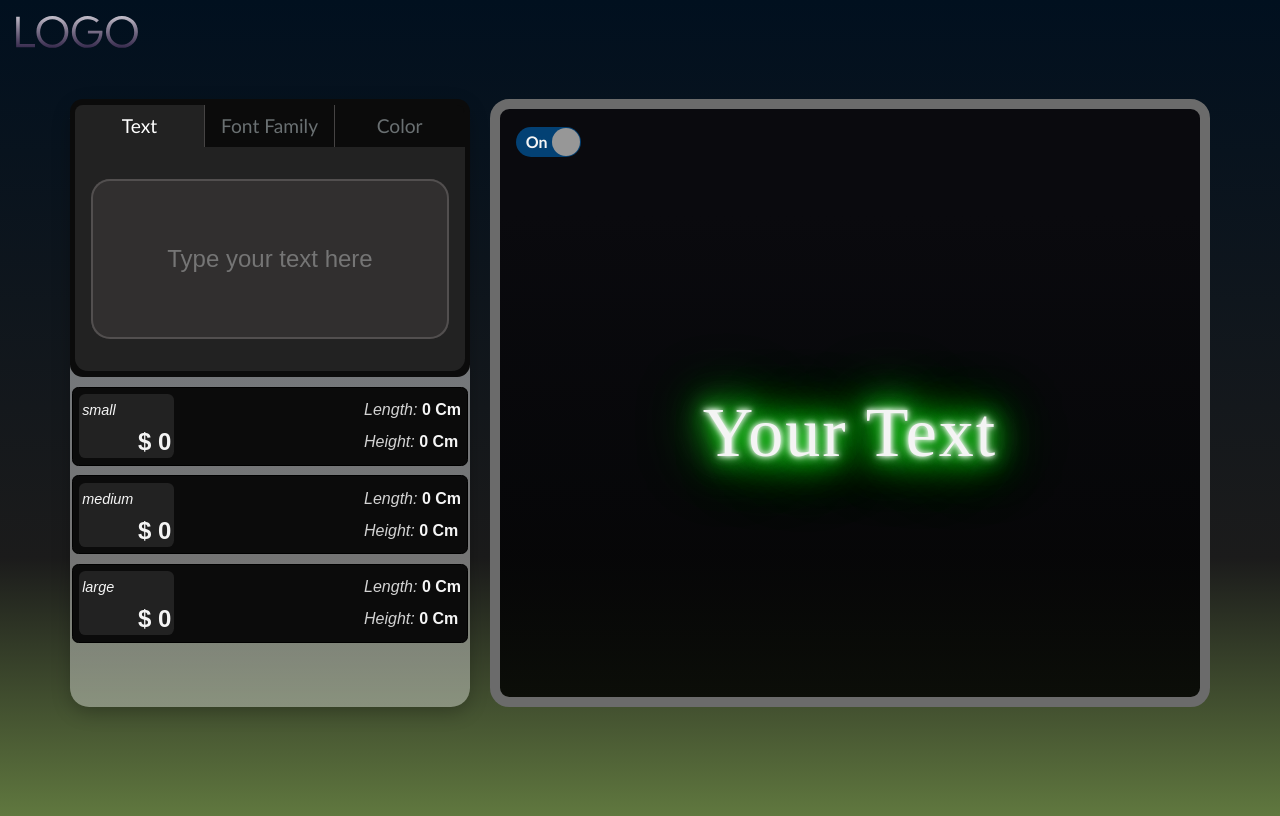
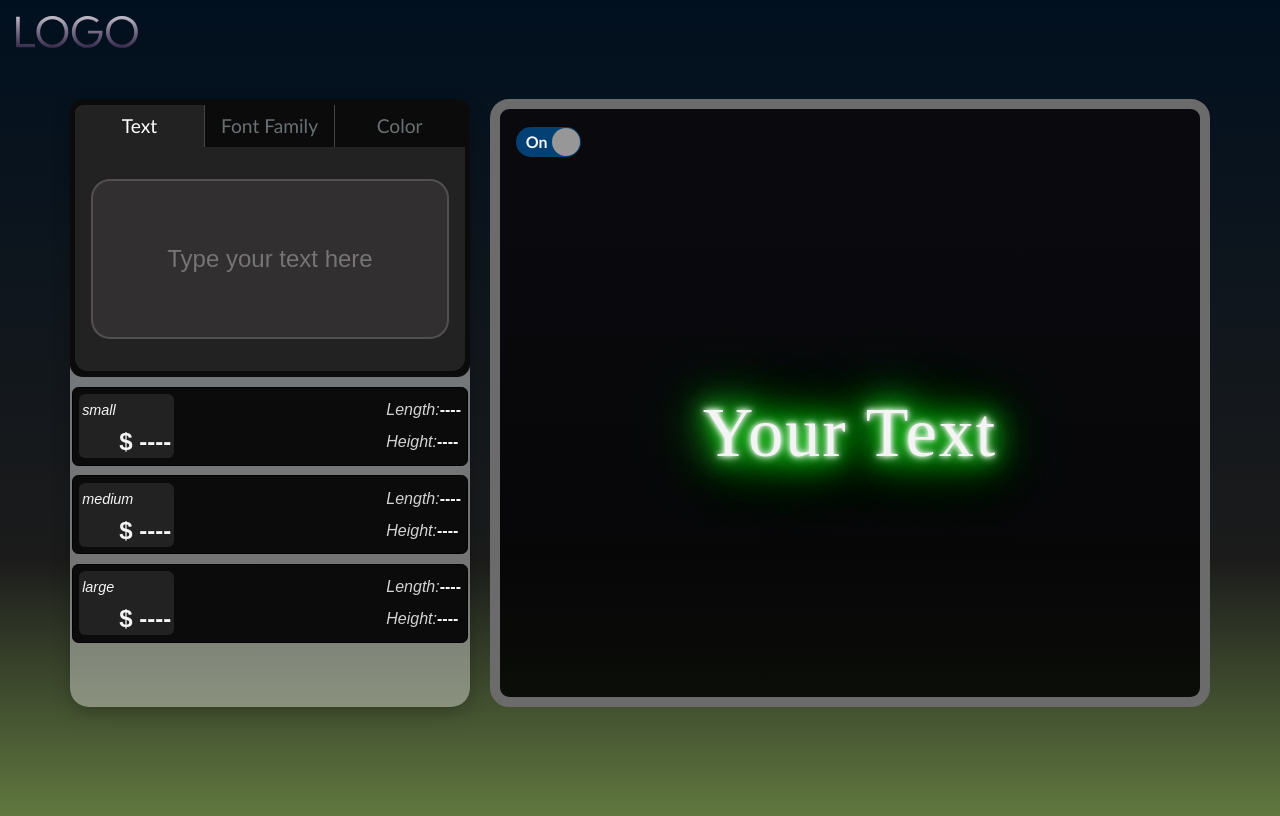
Before and after one commit to NafiurSiddiqui/NeonText---V2, a React (Create React App) app: page /Ui in a window 1280 px wide. Built offline with nearby package versions, Linux system fonts and the light colour scheme; a web font is replaced by a local one.

Commit message:
major features implemented successfully

```diff
--- a/src/Components/UI/Ui-display/UiDisplay.js
+++ b/src/Components/UI/Ui-display/UiDisplay.js
@@ -5,7 +5,6 @@ import UserTextAndBars from './UserTextAndBars';
 
 function UiDisplay(props) {
 	//HERE
-
 
 	const [toggleNeon, setToggleNeon] = useState(true);
 
--- a/src/Components/UI/Ui-display/UserTextAndBars.js
+++ b/src/Components/UI/Ui-display/UserTextAndBars.js
@@ -1,8 +1,6 @@
 import { useEffect, useState } from 'react';
 
 function UserTextAndBars(props) {
-
-
 	const [showBars, setShowBars] = useState(false);
 	const [displayText, setDisplayText] = useState('Your Text');
 	//STYLING STATE
@@ -18,15 +16,10 @@ function UserTextAndBars(props) {
 	const neonState = props.neonSwitchState;
 	const colorActive = props.activeColor;
 
-
-
-
 	let txtLength = userText.length;
 
 	useEffect(() => {
 		let timerHandler = setTimeout(() => {
-
-			props.setDebounce(true);
 			// if (txtState === false && storeText === null) {
 			// 	// console.log('1');
 			// 	setDisplayText('Your Text');
@@ -43,6 +36,8 @@ function UserTextAndBars(props) {
 			}
 
 			if (userText.length > 0) {
+				props.setDebounce(true);
+
 				setDisplayText(userText);
 			}
 
@@ -65,7 +60,7 @@ function UserTextAndBars(props) {
 			//debouceActive = false
 			props.setDebounce(false);
 		};
-	}, [txtState, txtLength, storeText, userText, storageStatus,props]);
+	}, [txtState, txtLength, storeText, userText, storageStatus, props]);
 	// NOTE : if largeFont then, setthe fontSize
 
 	useEffect(() => {
@@ -99,7 +94,7 @@ function UserTextAndBars(props) {
 						style={{
 							fontFamily: props.setFontFamily,
 							fontSize: largeFont ? '40px' : '70px',
-							textShadow: !neonState? 'none':neonShadow
+							textShadow: !neonState ? 'none' : neonShadow,
 						}}
 					>
 						{storageStatus && displayText}
@@ -120,7 +115,9 @@ function UserTextAndBars(props) {
 				)}
 			</div>
 
-			<span className="measurementBar-width-length">{showBars && props.width}</span>
+			<span className="measurementBar-width-length">
+				{showBars && props.width}
+			</span>
 		</>
 	);
 }
--- a/src/Components/UI/Ui-input/input/UiText.js
+++ b/src/Components/UI/Ui-input/input/UiText.js
@@ -48,7 +48,7 @@ function UiText(props) {
 
 			//local storgae clearance
 			if (isTouched && userText.length === 0){
-				console.log('Text Wiped out!');
+				// console.log('Text Wiped out!');
 				localStorage.clear();
 				props.txtState(false);
 			}
--- a/src/Components/UI/Ui-input/priceCards/PriceCards.js
+++ b/src/Components/UI/Ui-input/priceCards/PriceCards.js
@@ -1,13 +1,40 @@
+import { useEffect, useState } from 'react';
 import PriceCard from './PriceCard';
 
+const init = {
+	small: 0,
+	mid:0,
+	large:0
+}
+
+// const widthInit = {
+// 	small: 0,
+// 	mid:0,
+// 	large:0
+// }
+
+// const heightInit = {
+// 	small: 0,
+// 	mid:0,
+// 	large:0
+// }
+
+
 function PriceCards(props) {
+
+	const [pricing, setPricing] = useState(init);
+	const [letterWidth, setletterWidth] = useState(init);
+	const [height, setHeight] = useState(init);
+
 
 	let userText;
 	let storageText = '---';
 	const letterHeight = props.letterHeight;
 	let width = null;
 	let storageValue = localStorage.getItem('storeText');
+	const debounceStat = props.debounceStatus;
 
+	// console.log(debounceStat);
 
 
 	props.userText === undefined ? userText = '---': userText= props.userText;
@@ -34,29 +61,76 @@ function PriceCards(props) {
 
 
 
+	useEffect(() => {
 
-	//PRICE
-	const priceSmall = storageTextStatus? `${userText.length * 80}`:`${storageText.length * 80}`;
-	const priceMid = storageTextStatus? `${userText.length * 95}`:`${storageText.length* 95}`;
-	const priceLarge = storageTextStatus? `${userText.length * 105}`:`${storageText.length* 105}`;
+
+	if (debounceStat){
+
+		const price = {
+			small:storageTextStatus? `${userText.length * 80}`:`${storageText.length * 80}`,
+			mid: storageTextStatus? `${userText.length * 95}`:`${storageText.length* 95}`,
+			large: storageTextStatus? `${userText.length * 105}`:`${storageText.length* 105}`
+		}
+		//WIDTH
+		const length = {
+			small: ` ${width} Cm`,
+			mid: ` ${width * 2} Cm`,
+			large: ` ${width * 3} Cm`
+
+		}
+		//HEIGHT
+
+		const height ={
+			small: ` ${letterHeight} Cm`,
+			mid: ` ${Math.floor(letterHeight * 1.1)} Cm`,
+			large: ` ${Math.floor(letterHeight * 1.3)} Cm`
+
+		}
+
+		setPricing(price);
+		setletterWidth(length);
+		setHeight(height);
+	}
+
+	if (userText.length === 0){
+
+		setPricing(init);
+		setletterWidth(init);
+		setHeight(init);
+	}
+	// }else{
+	// 	setPricing(init);
+	// 	setletterWidth(init);
+	// 	setHeight(init)
+	// }
+
+
+	}, [debounceStat,letterHeight, storageTextStatus,userText,storageText,width])
+
+
+	console.log(pricing);
+
+	// //PRICE
+	// const priceSmall = storageTextStatus? `${userText.length * 80}`:`${storageText.length * 80}`;
+	// const priceMid = storageTextStatus? `${userText.length * 95}`:`${storageText.length* 95}`;
+	// const priceLarge = storageTextStatus? `${userText.length * 105}`:`${storageText.length* 105}`;
 	//WIDTH
-	const lengthSmall = ` ${width} Cm`;
-	const lengthMid = ` ${width * 2} Cm`;
-	const lengthLarge = ` ${width * 3} Cm`;
+	// const lengthSmall = ` ${width} Cm`;
+	// const lengthMid = ` ${width * 2} Cm`;
+	// const lengthLarge = ` ${width * 3} Cm`;
 	//HEIGHT
 	// console.log(letterHeight);
-	const heightSmall = ` ${letterHeight} Cm`;
-	const heightMid = ` ${Math.floor(letterHeight * 1.1)} Cm`;
-	const heightLarge = ` ${Math.floor(letterHeight * 1.3)} Cm`;
-
+	// const heightSmall = ` ${letterHeight} Cm`;
+	// const heightMid = ` ${Math.floor(letterHeight * 1.1)} Cm`;
+	// const heightLarge = ` ${Math.floor(letterHeight * 1.3)} Cm`;
 
 
 	return (
 		<div className="ui-price-card__container">
 			<ul className="ui-price-cards">
-				<PriceCard size="small" price={priceSmall} length={lengthSmall} height={heightSmall} />
-				<PriceCard size="medium" price={priceMid} length={lengthMid} height={heightMid} />
-				<PriceCard size="large" price={priceLarge} length={lengthLarge} height={heightLarge} />
+				<PriceCard size="small" price={pricing.small} length={letterWidth.small} height={height.small} />
+				<PriceCard size="medium" price={pricing.mid} length={letterWidth.mid} height={height.mid} />
+				<PriceCard size="large" price={pricing.large} length={letterWidth.large} height={height.large} />
 			</ul>
 		</div>
 	);
--- a/src/Components/UI/Ui.js
+++ b/src/Components/UI/Ui.js
@@ -62,7 +62,7 @@ function Ui() {
 		setWidth(width);
 	};
 
-	console.log(debounceActive);
+	// console.log(debounceActive);
 
 	return (
 		<>
```
